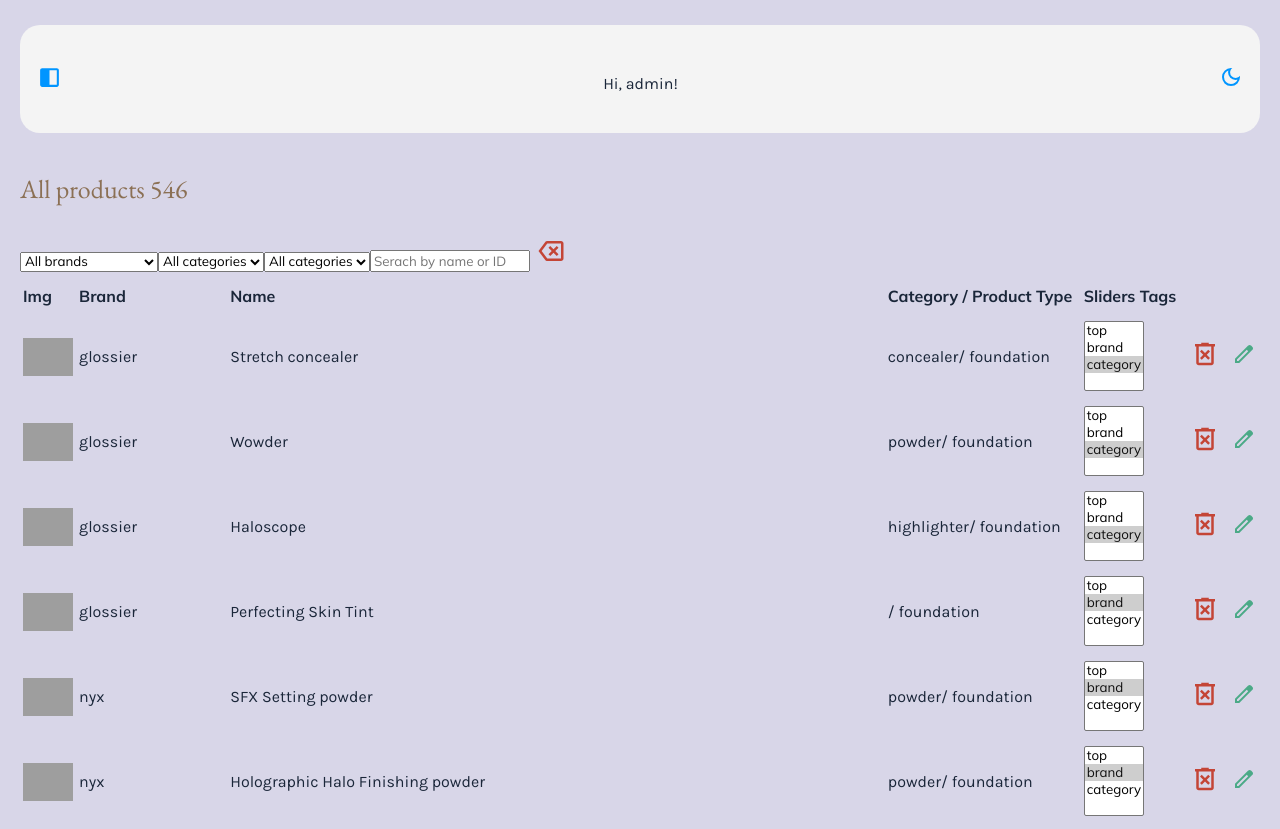
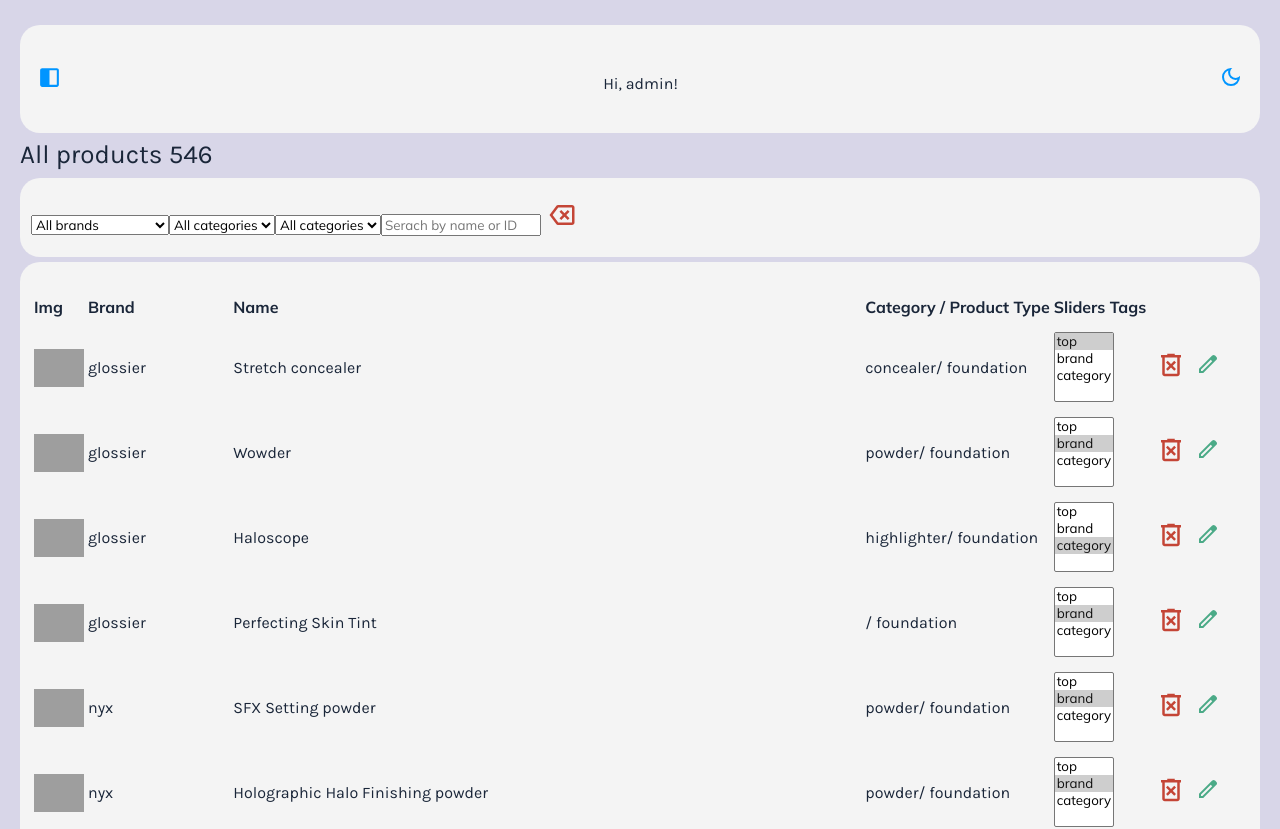
Before and after one commit to eugenia-vitinschii/Cosmetic-Shop-VueJS-PINIA, a Vue app in the folder frontend/: page /admin/all in a window 1280 px wide. Shown: the top 829 px of the page. Built offline with nearby package versions, Linux system fonts and the light colour scheme; data requests are answered from the project's data file; grey boxes are pictures that could not be loaded.

Commit message:
style(ProductDashboard): create _admin-filters.sass6 _admin-table.sass and apply existing mixins for light/dark theme, remove unused files

```diff
--- /dev/null
+++ b/frontend/src/assets/sass/admin/_admin-filters.sass
@@ -0,0 +1,6 @@
+//admin-filters
+@use '../admin/_admin-mixins' as *
+
+
+.admin-filters
+   @include block-style()
--- /dev/null
+++ b/frontend/src/assets/sass/admin/_admin-table.sass
@@ -0,0 +1,14 @@
+//admin table
+@use '../admin/_admin-mixins' as *
+
+//wrapper
+.admin-products
+   @include block-style()
+   width: 100%
+
+//admin table
+.admin-table
+   &__img
+      width: 50px
+      img
+         width: 100%
--- a/frontend/src/assets/sass/admin/_all.sass
+++ b/frontend/src/assets/sass/admin/_all.sass
@@ -7,3 +7,5 @@
 @forward 'admin-components'
 @forward 'admin-form'
 @forward 'admin-layout'
+@forward 'admin-table'
+@forward 'admin-filters'
--- a/frontend/src/assets/sass/pages/_admin.sass
+++ /dev/null
@@ -1,7 +0,0 @@
-.admin
-   &__table
-      width: 100%
-   &__img
-      width: 50px
-      img
-         width: 100%
--- a/frontend/src/assets/sass/pages/_all.sass
+++ b/frontend/src/assets/sass/pages/_all.sass
@@ -5,4 +5,3 @@
 @forward 'information'
 @forward 'cart'
 @forward 'favorite'
-@forward 'admin'
--- a/frontend/src/components/admin/ProductFilters.vue
+++ b/frontend/src/components/admin/ProductFilters.vue
@@ -1,5 +1,5 @@
 <template>
-<div class="admin-filers">
+<div class="admin-filters">
    <!-- brans -->
    <select v-model="model.brand">
       <option value="">All brands</option>
--- a/frontend/src/views/admin/ProductDashboardView.vue
+++ b/frontend/src/views/admin/ProductDashboardView.vue
@@ -3,7 +3,7 @@
     <div class="container">
       <div class="admin__wrapper">
         <the-admin-header />
-        <p class="heading">All products {{ admin.products.length }} </p>
+        <h1 class="admin-heading">All products {{ admin.products.length }} </h1>
 
         <product-filters
               v-model="filters"
@@ -11,8 +11,8 @@
       :categories="admin.categories"
       :productTypes="admin.productTypes"
         />
-        <div class="admin-content">
-          <table class="admin__table" v-if="admin.products">
+        <section class="admin-products">
+          <table class="admin-table" v-if="admin.products">
             <thead>
               <tr>
                 <th  class="admin-body-text">Img </th>
@@ -27,7 +27,7 @@
             <tbody>
               <tr v-for="product in filteredProducts" :key="product.id">
                 <td>
-                  <div class="admin__img">
+                  <div class="admin-table__img">
                     <app-image :src="product.image_link" :backup="product.api_featured_image"
                       fallback="@/assets/img/no-img.jpg" alt="Img" />
                   </div>
@@ -73,7 +73,7 @@
               </tr>
             </tbody>
           </table>
-        </div>
+        </section>
       </div>
     </div>
   </div>
```
Also changed, not shown: frontend/db.json.
